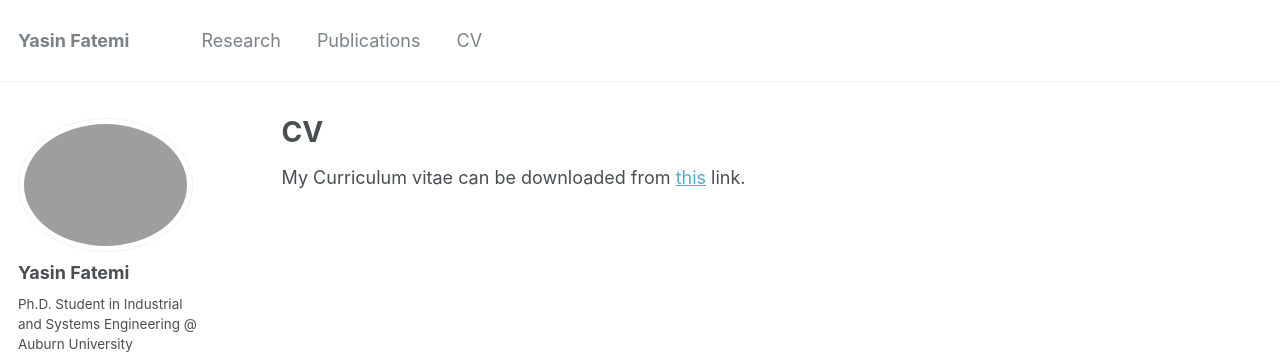
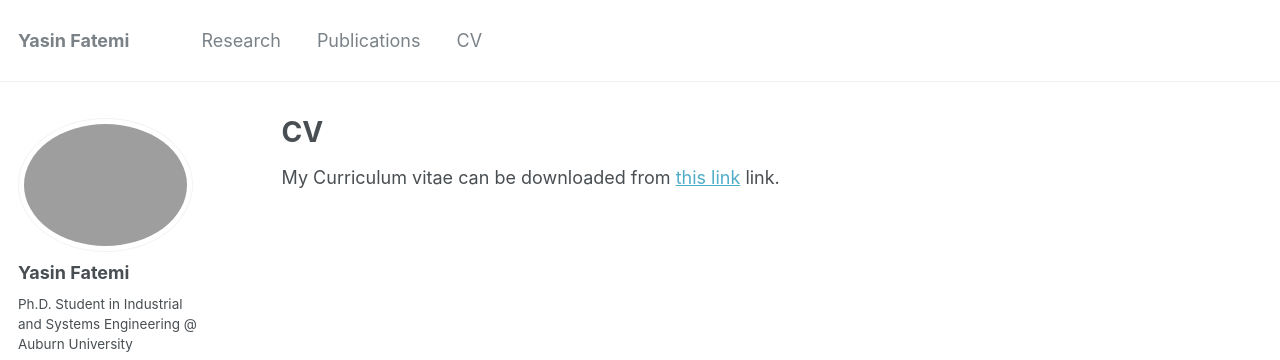
Before and after one commit to Yasinfa/yasinfa.github.io, a Jekyll site: the page built from _pages/cv.md, in a window 1280 px wide. Shown: the top 360 px of the page. Built offline with Jekyll 4.4.1, drawn with Linux system fonts in a browser that asks for light colours.

Commit message:
Update cv.md

```diff
--- a/_pages/cv.md
+++ b/_pages/cv.md
@@ -9,4 +9,4 @@ redirect_from:
 
 {% include base_path %}
 
-My Curriculum vitae can be downloaded from [this]() link.
+My Curriculum vitae can be downloaded from [this link](https://github.com/yasinfa/yasinfa.github.io/raw/main/files/CV_Yasin.pdf) link.
```
